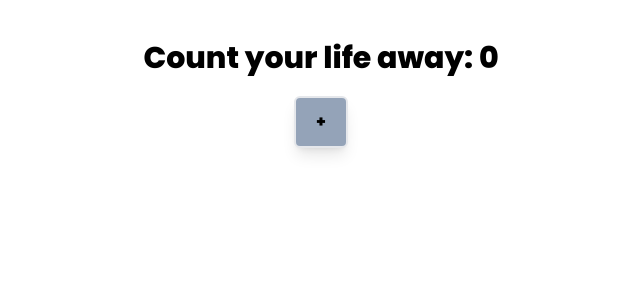
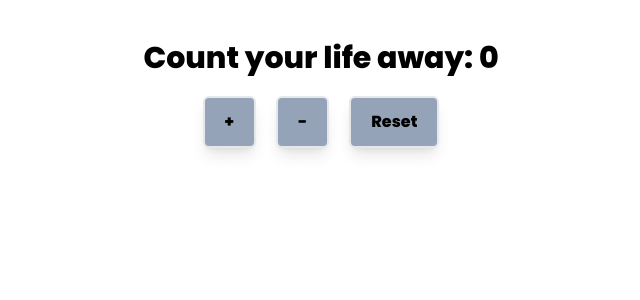
Before and after one commit to VurhD-B/Portfolio, a Next.js app: page / in a window 1280 px wide. Shown: the top 300 px of the page, without its empty margins (319-959 px from the left). Built offline with nearby package versions, Linux system fonts and the light colour scheme.

Commit message:
Added functionality to reset and subtract the counter

```diff
--- a/app/page.tsx
+++ b/app/page.tsx
@@ -6,8 +6,18 @@ export default function Home() {
   const [count, setCount] = useState(0);
 
   // Function to add a number to the counter:
-  const counterFunc = () => {
+  const counterFuncAdd = () => {
     setCount(count + 1);
+  }
+
+  // Function to subtract a number from the counter:
+  const counterFuncSubtract = () => {
+    setCount(count - 1);
+  }
+
+  // Function to reset the counter:
+  const counterFuncReset = () => {
+    setCount(0);
   }
 
   return (
@@ -15,7 +25,11 @@ export default function Home() {
         <p className="text-3xl font-extrabold">
           Count your life away: {count}
         </p>
-        <button className="button" onClick={counterFunc}>+</button>
+        <div className="flex gap-5">
+          <button className="button" onClick={counterFuncAdd}>+</button>
+          <button className="button" onClick={counterFuncSubtract}>-</button>
+          <button className="button" onClick={counterFuncReset}>Reset</button>
+        </div>
       </div>
   )
 }
```
